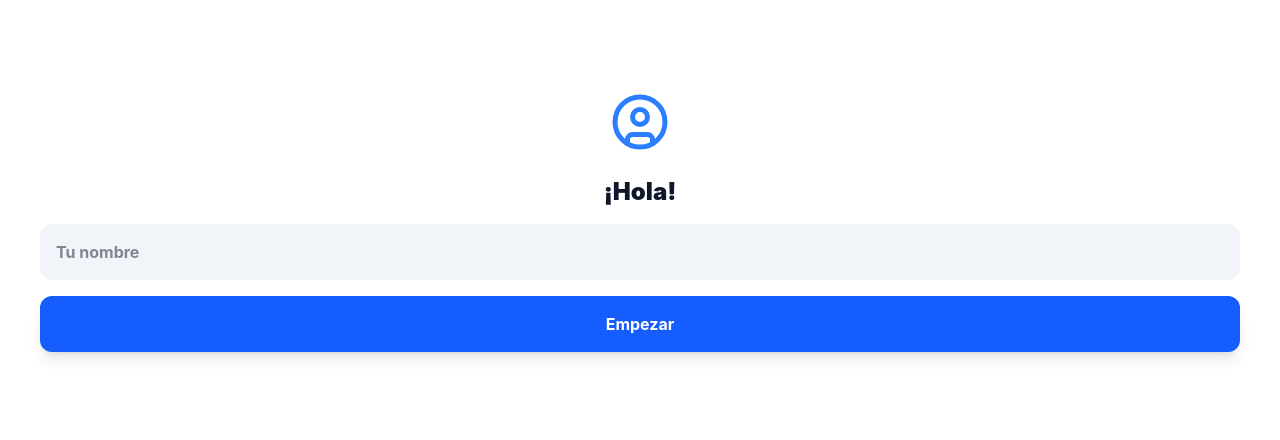
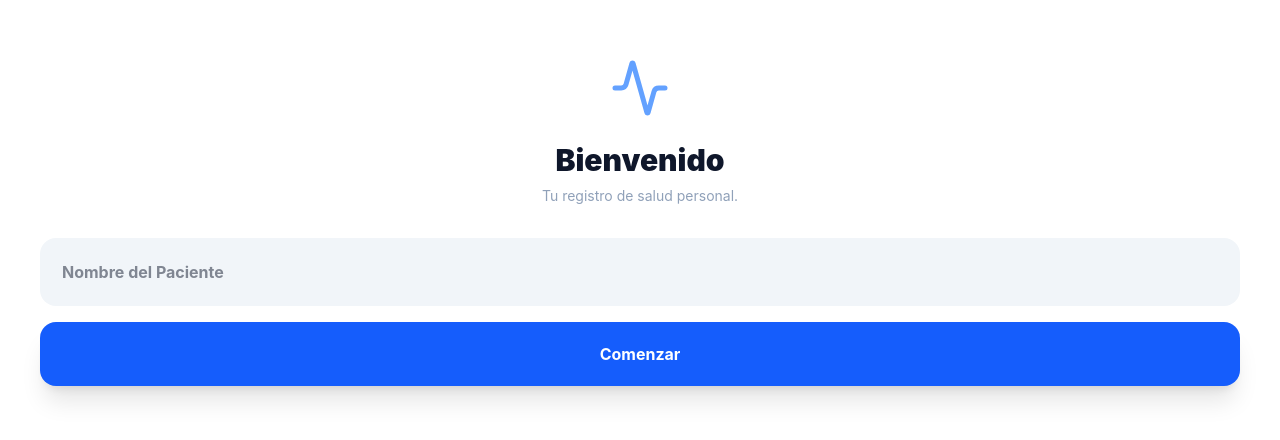
Before and after one commit to FrancoVargas2025/mi-botiquin, a React (Vite) app: page / in a window 1280 px wide. Shown: the part 178-618 px from the top of the page. Built offline with nearby package versions, Linux system fonts and the light colour scheme.

Commit message:
Update App.jsx

```diff
--- a/src/App.jsx
+++ b/src/App.jsx
@@ -1,5 +1,5 @@
 import React, { useState, useEffect } from 'react';
-import { CheckCircle2, Circle, Pill, ChevronLeft, ChevronRight, FileDown, Plus, X, Pencil, Trash2, UserCircle, Bell, BellOff, BellRing, XCircle } from 'lucide-react';
+import { CheckCircle2, Circle, Pill, ChevronLeft, ChevronRight, FileDown, Plus, X, Pencil, Trash2, UserCircle, Bell, BellOff, BellRing, XCircle, Phone, HeartPulse, ShieldAlert, Activity } from 'lucide-react';
 import jsPDF from 'jspdf';
 
 const getStartOfWeek = (date) => {
@@ -24,7 +24,7 @@ export default function MedTracker() {
   const [tempPatientName, setTempPatientName] = useState(patientName);
 
   const [meds, setMeds] = useState(() => {
-    const saved = localStorage.getItem('botiquin-v15-final');
+    const saved = localStorage.getItem('botiquin-v16-full');
     return saved ? JSON.parse(saved) : [];
   });
 
@@ -33,20 +33,48 @@ export default function MedTracker() {
   const [newTime, setNewTime] = useState('09:00');
 
   useEffect(() => {
-    localStorage.setItem('botiquin-v15-final', JSON.stringify(meds));
+    localStorage.setItem('botiquin-v16-full', JSON.stringify(meds));
     localStorage.setItem('botiquin-paciente', patientName);
   }, [meds, patientName]);
 
+  // --- SISTEMA DE NOTIFICACIONES ---
+  const handleNotifClick = () => {
+    if (typeof Notification === 'undefined') {
+      alert("Tu navegador no soporta notificaciones.");
+      return;
+    }
+    Notification.requestPermission().then(setNotifStatus);
+  };
+
+  useEffect(() => {
+    const interval = setInterval(() => {
+      const now = new Date();
+      const currentTime = `${String(now.getHours()).padStart(2, '0')}:${String(now.getMinutes()).padStart(2, '0')}`;
+      const todayStr = formatDate(now);
+
+      meds.forEach(med => {
+        if (med.time === currentTime && med.history[todayStr] === undefined) {
+          if (Notification.permission === "granted") {
+            new Notification(`💊 Hora de tu ${med.name}`, {
+              body: `Dosis: ${med.dosage}. Marcá tu toma en la app.`,
+              requireInteraction: true
+            });
+          }
+        }
+      });
+    }, 60000);
+    return () => clearInterval(interval);
+  }, [meds]);
+
+  // --- LÓGICA DE GUARDAR ---
   const saveMedication = (e) => {
     if (e) e.preventDefault();
     if (!newName) return;
-
     if (editingMedId) {
       setMeds(meds.map(m => m.id === editingMedId ? { ...m, name: newName, dosage: newDosage, time: newTime } : m));
     } else {
       setMeds([...meds, { id: Date.now(), name: newName, dosage: newDosage, time: newTime, history: {} }]);
     }
-
     setNewName(''); setNewDosage(''); setNewTime('09:00');
     setEditingMedId(null); setIsModalOpen(false);
   };
@@ -62,52 +90,39 @@ export default function MedTracker() {
     }));
   };
 
-  // --- PDF MEJORADO CON MES Y AÑO ---
   const exportPDF = () => {
     const doc = new jsPDF();
     const pageWidth = doc.internal.pageSize.getWidth();
     const monthNames = ["Enero", "Febrero", "Marzo", "Abril", "Mayo", "Junio", "Julio", "Agosto", "Septiembre", "Octubre", "Noviembre", "Diciembre"];
-
     const viewDate = new Date(currentWeekStart);
     const viewMonth = viewDate.getMonth();
     const viewYear = viewDate.getFullYear();
     const daysInMonth = new Date(viewYear, viewMonth + 1, 0).getDate();
 
-    // Título y Paciente
     doc.setFont("helvetica", "bold").setFontSize(22);
     doc.text("REPORTE DE MEDICACIÓN", pageWidth / 2, 20, { align: "center" });
-
-    // Mes y Año destacados
-    doc.setFontSize(14).setTextColor(37, 99, 235); // Color azul
+    doc.setFontSize(14).setTextColor(37, 99, 235);
     doc.text(`${monthNames[viewMonth].toUpperCase()} ${viewYear}`, pageWidth / 2, 28, { align: "center" });
-
     doc.setFontSize(10).setTextColor(100).setFont("helvetica", "normal");
     doc.text(`Paciente: ${patientName.toUpperCase()}`, pageWidth / 2, 35, { align: "center" });
-
     doc.line(15, 38, pageWidth - 15, 38);
 
     let y = 50;
     meds.forEach((med, idx) => {
       if (y > 220) { doc.addPage(); y = 25; }
       doc.setFillColor(30, 41, 59).rect(15, y - 5, pageWidth - 30, 10, 'F');
-      doc.setTextColor(255).setFont("helvetica", "bold").setFontSize(11);
+      doc.setTextColor(255).setFontSize(11);
       doc.text(`${idx + 1}. ${med.name} (${med.dosage}) - ${med.time} HS`, 20, y + 1.5);
-
-      y += 12; doc.setTextColor(0).setFontSize(8).setFont("helvetica", "normal");
-
-      // Lista de días en columnas para ahorrar espacio
+      y += 12; doc.setTextColor(0).setFontSize(8);
       for (let d = 1; d <= daysInMonth; d++) {
         const dObj = new Date(viewYear, viewMonth, d);
         const dStr = formatDate(dObj);
         const status = med.history[dStr];
-        const dayName = dObj.toLocaleDateString('es-ES', { weekday: 'short' });
-
-        doc.text(`${dayName} ${d}: ${status === true ? 'TOMADA' : status === false ? 'FALLO' : '---'}`, 20, y);
+        doc.text(`${dObj.toLocaleDateString('es-ES', { weekday: 'short' })} ${d}: ${status === true ? 'TOMADA' : status === false ? 'FALLO' : '---'}`, 20, y);
         y += 5; if (y > 280) { doc.addPage(); y = 20; }
       }
       y += 10;
     });
-
     doc.save(`Reporte_${monthNames[viewMonth]}_${patientName}.pdf`);
   };
 
@@ -118,49 +133,52 @@ export default function MedTracker() {
   });
 
   return (
-    <div className="min-h-screen bg-slate-50 p-4 font-sans text-slate-900 pb-24">
+    <div className="min-h-screen bg-slate-50 p-4 md:p-10 font-sans text-slate-900 pb-32">
       <div className="max-w-xl mx-auto">
 
         {/* PANTALLA BIENVENIDA */}
         {!patientName && (
           <div className="fixed inset-0 bg-white z-[100] p-10 flex flex-col items-center justify-center text-center">
-            <UserCircle size={60} className="text-blue-500 mb-6" />
-            <h2 className="text-2xl font-black mb-4">¡Hola!</h2>
-            <input type="text" value={tempPatientName} onChange={(e) => setTempPatientName(e.target.value)} placeholder="Tu nombre" className="w-full p-4 rounded-xl bg-slate-100 mb-4 font-bold outline-none" />
-            <button onClick={() => setPatientName(tempPatientName)} className="w-full bg-blue-600 text-white p-4 rounded-xl font-bold shadow-lg">Empezar</button>
+            <Activity size={60} className="text-blue-500 mb-6 animate-pulse" />
+            <h2 className="text-3xl font-black mb-2">Bienvenido</h2>
+            <p className="text-slate-400 mb-8 text-sm">Tu registro de salud personal.</p>
+            <input type="text" value={tempPatientName} onChange={(e) => setTempPatientName(e.target.value)} placeholder="Nombre del Paciente" className="w-full p-5 rounded-2xl bg-slate-100 mb-4 font-bold outline-none border-2 border-transparent focus:border-blue-500 transition-all" />
+            <button onClick={() => setPatientName(tempPatientName)} className="w-full bg-blue-600 text-white p-5 rounded-2xl font-bold shadow-xl">Comenzar</button>
           </div>
         )}
 
         <header className="flex justify-between items-center mb-6 bg-white p-5 rounded-[2rem] shadow-sm">
           <div>
             <h1 className="text-xl font-black leading-none">Mi Botiquín</h1>
-            <span className="text-[10px] text-slate-400 font-bold uppercase tracking-widest">{patientName}</span>
+            <span className="text-[10px] text-blue-500 font-bold uppercase tracking-widest">{patientName}</span>
           </div>
-          <button onClick={exportPDF} className="bg-slate-900 text-white p-3 rounded-xl shadow-lg flex items-center gap-2">
-            <FileDown size={20}/>
-            <span className="text-xs font-bold hidden sm:block">PDF</span>
+          <div className="flex gap-2">
+            <button onClick={handleNotifClick} className={`p-2 rounded-xl transition-all ${notifStatus === 'granted' ? 'text-blue-500 bg-blue-50' : 'text-slate-300'}`}>
+              {notifStatus === 'granted' ? <BellRing size={22}/> : <BellOff size={22}/>}
             </button>
+            <button onClick={exportPDF} className="bg-slate-900 text-white p-3 rounded-xl shadow-lg"><FileDown size={20}/></button>
+          </div>
         </header>
 
-        {/* NAVEGADOR FECHAS */}
-        <div className="flex items-center justify-between mb-6 bg-white p-4 rounded-2xl shadow-sm">
-          <button onClick={() => setCurrentWeekStart(new Date(currentWeekStart.setDate(currentWeekStart.getDate() - 7)))} className="p-2"><ChevronLeft/></button>
-          <span className="font-bold text-sm capitalize text-blue-600">
+        {/* TRACKER SEMANAL */}
+        <div className="mb-8">
+          <div className="flex items-center justify-between mb-4 bg-white p-4 rounded-2xl shadow-sm border border-slate-50">
+            <button onClick={() => setCurrentWeekStart(new Date(currentWeekStart.setDate(currentWeekStart.getDate() - 7)))}><ChevronLeft/></button>
+            <span className="font-bold text-xs uppercase tracking-tighter text-slate-400">
               {currentWeekStart.toLocaleDateString('es-ES', { month: 'long', year: 'numeric' })}
             </span>
-          <button onClick={() => setCurrentWeekStart(new Date(currentWeekStart.setDate(currentWeekStart.getDate() + 7)))} className="p-2"><ChevronRight/></button>
+            <button onClick={() => setCurrentWeekStart(new Date(currentWeekStart.setDate(currentWeekStart.getDate() + 7)))}><ChevronRight/></button>
           </div>
 
-        {/* LISTA */}
           <div className="space-y-4">
             {meds.map(med => (
-            <div key={med.id} className="bg-white rounded-[2rem] p-6 shadow-sm border border-slate-50">
-              <div className="flex justify-between items-center mb-6">
+              <div key={med.id} className="bg-white rounded-[2rem] p-6 shadow-sm border border-slate-100">
+                <div className="flex justify-between items-center mb-4">
                   <div className="flex items-center gap-3">
                     <div className="bg-blue-600 p-3 rounded-xl text-white shadow-lg"><Pill size={18}/></div>
                     <div>
                       <h2 className="font-bold text-slate-800 leading-none">{med.name}</h2>
-                    <span className="text-[10px] text-slate-300 font-bold uppercase">{med.dosage} • {med.time} HS</span>
+                      <span className="text-[10px] text-slate-300 font-bold">{med.dosage} • {med.time} HS</span>
                     </div>
                   </div>
                   <div className="flex gap-1">
@@ -184,17 +202,62 @@ export default function MedTracker() {
               </div>
             ))}
           </div>
+        </div>
 
-        <button onClick={() => {setEditingMedId(null); setNewName(''); setIsModalOpen(true);}} className="fixed bottom-8 right-8 bg-blue-600 text-white p-5 rounded-full shadow-2xl z-50">
+        {/* SECCIÓN DE EMERGENCIAS ARGENTINA */}
+        <div className="bg-red-50 rounded-[2.5rem] p-8 border border-red-100 mb-10">
+          <div className="flex items-center gap-3 mb-6">
+            <ShieldAlert className="text-red-600" size={28} />
+            <h2 className="text-xl font-black text-red-900 tracking-tight">Emergencias (Arg)</h2>
+          </div>
+
+          <div className="grid grid-cols-2 gap-4">
+            <a href="tel:107" className="bg-white p-4 rounded-2xl shadow-sm flex flex-col items-center justify-center text-center hover:bg-red-100 transition-colors">
+              <HeartPulse className="text-red-600 mb-2" />
+              <span className="text-2xl font-black text-red-600">107</span>
+              <span className="text-[10px] font-bold text-slate-400 uppercase">Ambulancia</span>
+            </a>
+            <a href="tel:911" className="bg-white p-4 rounded-2xl shadow-sm flex flex-col items-center justify-center text-center hover:bg-red-100 transition-colors">
+              <ShieldAlert className="text-blue-600 mb-2" />
+              <span className="text-2xl font-black text-blue-600">911</span>
+              <span className="text-[10px] font-bold text-slate-400 uppercase">Policía</span>
+            </a>
+          </div>
+
+          <div className="mt-6 space-y-3">
+            <div className="bg-white/50 p-4 rounded-2xl border border-red-100">
+              <p className="text-xs font-black text-red-800 uppercase mb-2 flex items-center gap-2">
+                <Activity size={14}/> Mutuales y Obras Sociales
+              </p>
+              <div className="space-y-2">
+                <a href="tel:08108101033" className="flex justify-between items-center text-sm">
+                  <span className="font-bold text-slate-700">OSEP Mendoza</span>
+                  <span className="bg-red-600 text-white px-3 py-1 rounded-lg font-black text-xs">0810-810-1033</span>
+                </a>
+                <a href="tel:138" className="flex justify-between items-center text-sm border-t border-red-50 pt-2">
+                  <span className="font-bold text-slate-700">PAMI (Escucha)</span>
+                  <span className="bg-slate-800 text-white px-3 py-1 rounded-lg font-black text-xs">138</span>
+                </a>
+                <a href="tel:08009990091" className="flex justify-between items-center text-sm border-t border-red-50 pt-2">
+                  <span className="font-bold text-slate-700">Salud Mental</span>
+                  <span className="bg-slate-800 text-white px-3 py-1 rounded-lg font-black text-xs">0800-999-0091</span>
+                </a>
+              </div>
+            </div>
+          </div>
+        </div>
+
+        <button onClick={() => {setEditingMedId(null); setNewName(''); setIsModalOpen(true);}} className="fixed bottom-8 right-8 bg-blue-600 text-white p-5 rounded-full shadow-2xl z-50 hover:scale-110 active:scale-90 transition-all">
           <Plus size={28}/>
         </button>
 
+        {/* MODAL */}
         {isModalOpen && (
           <div className="fixed inset-0 bg-slate-900/60 backdrop-blur-sm flex items-end sm:items-center justify-center z-[110] p-0 sm:p-4">
             <div className="bg-white w-full max-w-sm rounded-t-[2.5rem] sm:rounded-[2.5rem] p-10 shadow-2xl">
               <h2 className="text-2xl font-black mb-6 text-slate-800">{editingMedId ? 'Editar' : 'Nuevo'}</h2>
               <form onSubmit={saveMedication} className="space-y-4">
-                <input autoFocus type="text" placeholder="Nombre" value={newName} onChange={e => setNewName(e.target.value)} className="w-full p-5 bg-slate-50 rounded-2xl font-bold outline-none focus:ring-2 focus:ring-blue-500" />
+                <input autoFocus type="text" placeholder="Nombre" value={newName} onChange={e => setNewName(e.target.value)} className="w-full p-5 bg-slate-50 rounded-2xl font-bold outline-none" />
                 <div className="grid grid-cols-2 gap-3">
                   <input type="text" placeholder="Dosis" value={newDosage} onChange={e => setNewDosage(e.target.value)} className="w-full p-5 bg-slate-50 rounded-2xl font-bold outline-none" />
                   <input type="time" value={newTime} onChange={e => setNewTime(e.target.value)} className="w-full p-5 bg-slate-50 rounded-2xl font-bold outline-none" />
```
Lines whose indentation alone changed are shown as unchanged.
